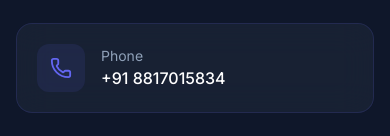
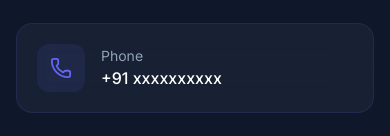
Before and after one commit to Apeiro7/portfolio, a React (Vite) app: page / in a window 390 px wide. Shown: the part 11795-11931 px from the top of the page. Built offline with nearby package versions, Linux system fonts and the light colour scheme.

Commit message:
Mask phone number in Contact component
Updated phone number format for privacy.

```diff
--- a/src/components/Contact.tsx
+++ b/src/components/Contact.tsx
@@ -31,8 +31,8 @@ export default function Contact() {
     {
       icon: Phone,
       label: 'Phone',
-      value: '+91 8817015834',
-      href: 'tel:+918817015834',
+      value: '+91 xxxxxxxxxx',
+      href: 'tel:+91xxxxxxxxxx',
     },
     {
       icon: MapPin,
```
